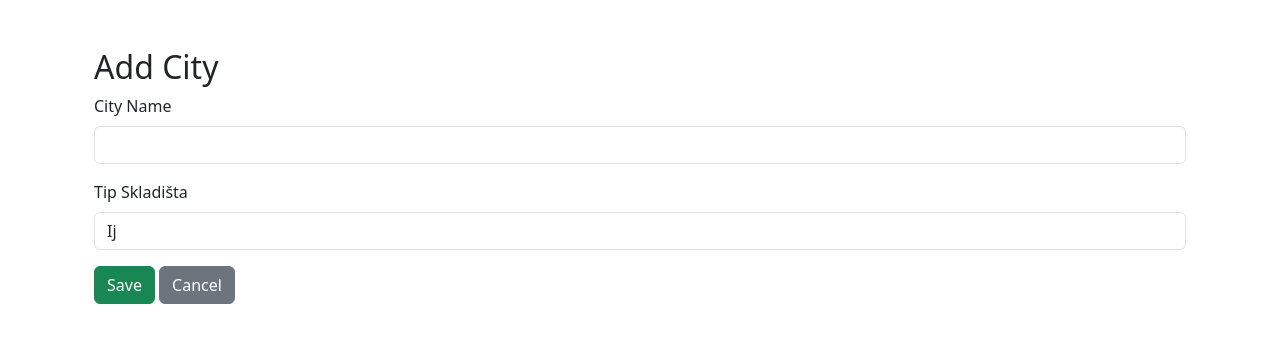
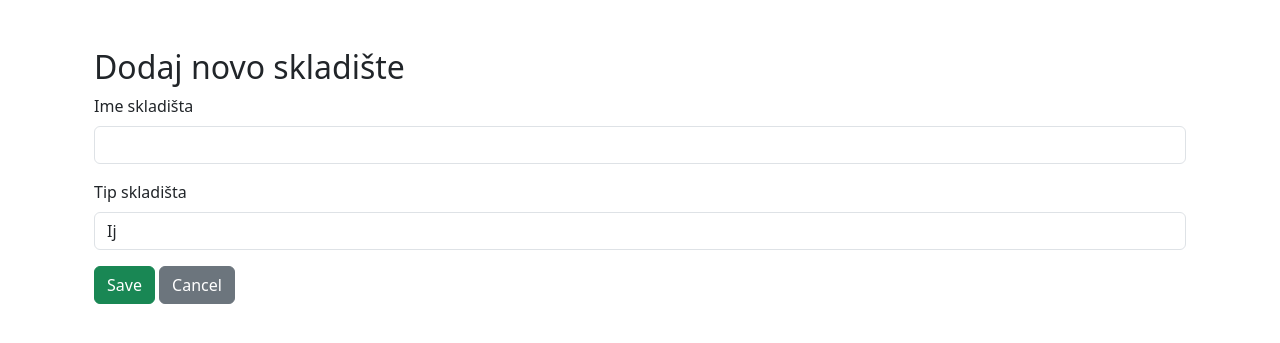
Before and after one commit to zorandasc/cpe_analiza_flask, a Flask app: page /admin/cities/add in a window 1280 px wide. Shown: the part 87-430 px from the top of the page. Run offline with Flask 3, Linux system fonts and the light colour scheme; the visitor is signed in with stand-in values (Sample User, id 1); parts of the project's set-up code (start-up, migrations or seed data) failed here and were passed over; some libraries are stand-ins or nearby versions.

Commit message:
skladiste dodano i editovano

```diff
--- a/app.py
+++ b/app.py
@@ -347,12 +347,16 @@ def admin_edit_city(id):
 
     city = Cities.query.get_or_404(id)
 
+    types = db.session.query(Cities.type).distinct().all()
+    types = [t[0] for t in types]
+
     if request.method == "POST":
         city.name = request.form.get("name")
+        city.type = request.form.get("type")
         db.session.commit()
         return redirect(url_for("admin_cities"))
 
-    return render_template("admin/cities_edit.html", city=city)
+    return render_template("admin/cities_edit.html", city=city, types=types)
 
 
 @app.route("/admin/cities/delete/<int:id>")
--- a/templates/admin/cities_add.html
+++ b/templates/admin/cities_add.html
@@ -1,14 +1,14 @@
 {% extends "base.html" %} {% block title %}Add City{% endblock %} {% block
 content %}
 <div class="container py-4">
-  <h2>Add City</h2>
+  <h2>Dodaj novo skladište</h2>
   <form method="POST">
     <div class="mb-3">
-      <label class="form-label">City Name</label>
+      <label class="form-label">Ime skladišta</label>
       <input type="text" name="name" class="form-control" required />
     </div>
     <div class="mb-3">
-      <label class="form-label">Tip Skladišta</label>
+      <label class="form-label">Tip skladišta</label>
       <select name="type" class="form-control" required>
         {% for t in types %}
         <option value="{{ t }}">{{ t|capitalize }}</option>
```
Also changed, not shown: templates/admin/cities_edit.html (+17 -4 lines).
